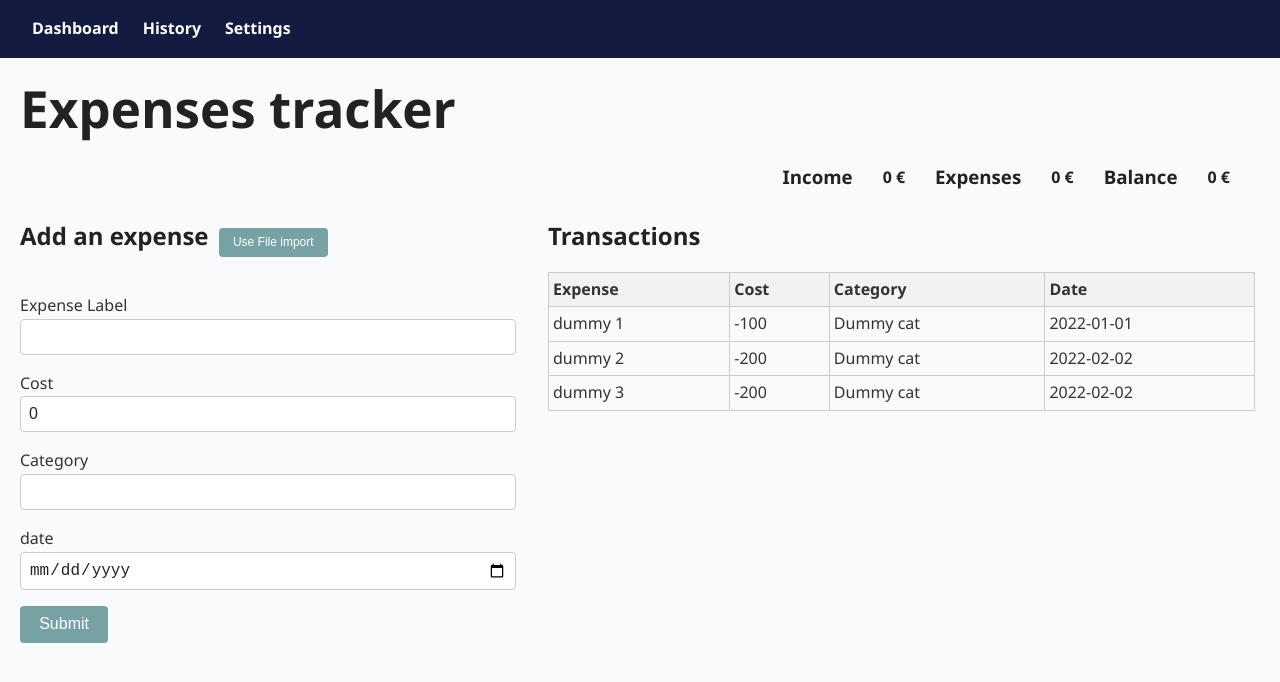
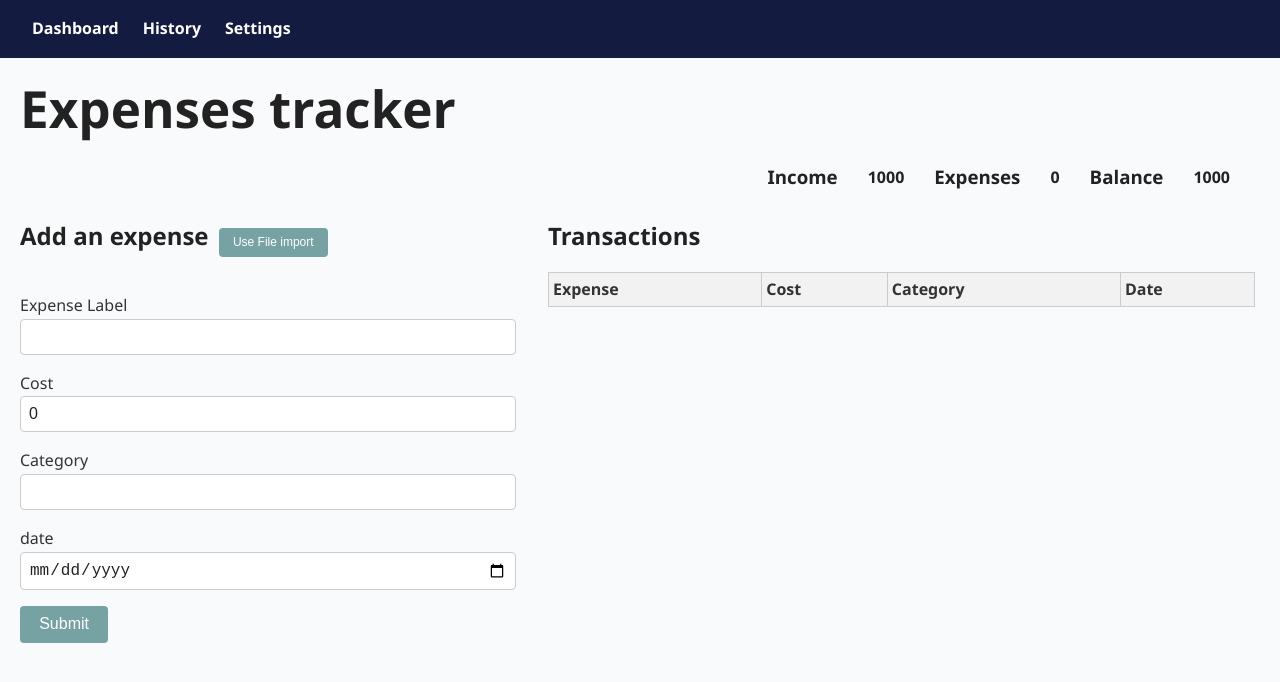
Before and after one commit to 1razu/expenses_reporting, a React (Vite) app: page / in a window 1280 px wide. Shown: the top 682 px of the page. Built offline with nearby package versions, Linux system fonts and the light colour scheme.

Commit message:
added global state to balance values

```diff
--- a/src/App.tsx
+++ b/src/App.tsx
@@ -1,7 +1,7 @@
 import './App.css'
 import CurrentForm from './components/Forms/ExpenseEntryForms'
 import NavBar from './components/UI/Navigation/NavBar'
-import Transactions from './components/UI/Tables/Transactions'
+import Transactions from './components/UI/Tables/TransactionList'
 import BalanceDetails from './components/UI/Infographics/Balance'
 
 import { GlobalProvider } from './context/GlobalState';
--- a/src/components/UI/Infographics/Balance.tsx
+++ b/src/components/UI/Infographics/Balance.tsx
@@ -1,48 +1,49 @@
 //import React from 'react';
-// import { useState } from 'react';
+import { useContext } from 'react';
+import type { ReactNode } from 'react';
 import styles from './Balance.module.css';
-import { useBalance} from '../../../logic/balanceDetails';
+import { GlobalContext } from '../../../context/GlobalState';
+import type {BalanceValues} from '../../../types/Types'
 
 
-export default function BalanceDetails(){
+
+export default function BalanceDetails():ReactNode{
+    const {transactions} = useContext(GlobalContext);
+
+    const amounts = transactions.map(transaction => transaction.cost);
+
+    function balanceValues():BalanceValues{
+        let expenses = 0;
+        for (let i of amounts){ expenses += i }
+
+        let income = 1000;
+        let balance = income - expenses;
+        return {
+            expenses: expenses,
+            income: income,
+            balance: balance
+        }
+    };
+
+    function TotalExpenses(){
+        return <h4 className={styles.sum}>{ balanceValues().expenses }</h4>
+    };
+    function TotalIncome(){
+        return <h4 className={styles.sum}>{balanceValues().income}</h4>
+    };
+    function TotalBalance(){
+        return <h4 className={styles.sum}>{balanceValues().balance}</h4>
+    };
+
 
     return (
         <div className={styles.header}>
-            <Income />
-            <Expenses />
-            <Balance />
+            <><h3 className={styles.sum}> Income</h3>
+            <TotalIncome /></>
+            <h3 className={styles.sum}>Expenses</h3>
+            <TotalExpenses />
+            <h3 className={styles.sum}> Balance</h3>
+            <TotalBalance />
         </div>
     );
 };
-
-
-function Balance(){
-    const { balanceDetails, updateBalanceDetails } = useBalance();
-    return (
-        <>
-            <h3 className={styles.sum}>Balance</h3>
-            <h4 className={styles.sum} > {balanceDetails.balance} €</h4>
-        </>
-    );
-};
-
-
-function Income() {
-const { balanceDetails, updateBalanceDetails } = useBalance();
-    return (
-        <>
-            <h3 className={styles.sum}>Income</h3>
-            <h4 className={styles.sum}> {balanceDetails.income} €</h4>
-        </>
-    );
-}
-
-function Expenses() {
-const { balanceDetails, updateBalanceDetails } = useBalance();
-    return (
-        <>
-            <h3 className={styles.sum}>Expenses</h3>
-            <h4 className={styles.sum}> {balanceDetails.expenses} €</h4>
-        </>
-    );
-};
--- a/src/components/UI/Tables/TransactionLine.tsx
+++ b/src/components/UI/Tables/TransactionLine.tsx
@@ -1,6 +1,6 @@
 
 // import React from 'react'
-import type { TransactionItem, Props } from "../../../types/Types"
+import type { Props } from "../../../types/Types"
 
 
 export const TransactionLine = ({transaction}: Props) => {
@@ -13,5 +13,5 @@ export const TransactionLine = ({transaction}: Props) => {
         <td>{transaction.date}</td>
       </tr>
     </>
-  )
-}
+  );
+};
--- a/src/components/UI/Tables/Transactions.tsx
+++ b/src/components/UI/Tables/TransactionList.tsx
@@ -6,7 +6,7 @@ import { useContext } from 'react';
 import { GlobalContext } from "../../../context/GlobalState";
 
 
-export default function Transactions() {
+export default function TransactionList() {
   const {transactions} = useContext(GlobalContext);
 
   console.log(transactions);
--- a/src/context/GlobalState.tsx
+++ b/src/context/GlobalState.tsx
@@ -6,7 +6,8 @@ import type { AppProviderProps, GlobalState } from "../types/Types";
 // Initial state
 
 const initialState: GlobalState = {
-    transactions: [
+    transactions: []
+    /*
         {
             id: 1,
             label: 'dummy 1',
@@ -28,7 +29,7 @@ const initialState: GlobalState = {
             category: 'Dummy cat',
             date: "2022-02-02"
         }
-    ]
+    ] */
 }
 
 // Create context
```
Also changed, not shown: src/types/Types.tsx (+10 -0 lines), src/components/UI/Tables/TransactionList.module.css (renamed from src/components/UI/Tables/Transactions.module.css).
